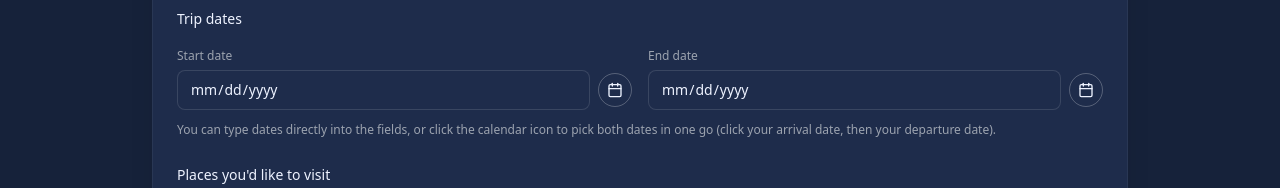
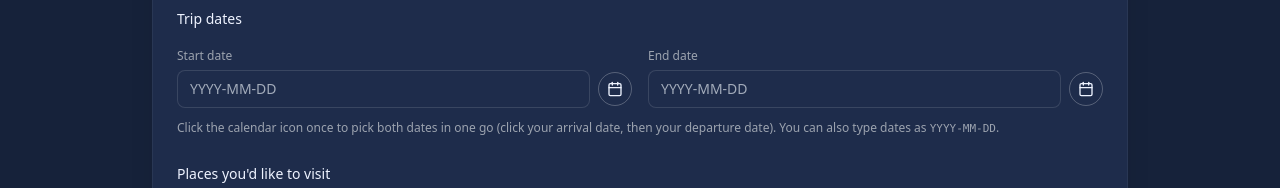
Before and after one commit to BrettWS2025/travelscout, a Next.js app: page /trip-planner in a window 1280 px wide. Shown: the part 371-559 px from the top of the page. Built offline with nearby package versions, Linux system fonts and the light colour scheme.

Commit message:
Update TripPlanner.tsx

```diff
--- a/components/TripPlanner.tsx
+++ b/components/TripPlanner.tsx
@@ -244,7 +244,7 @@ export default function TripPlanner() {
     }
   }
 
-  /** When the user types into the Start date field or uses the native picker. */
+  /** When the user types into the Start date field. */
   function handleStartDateChange(value: string) {
     setStartDate(value);
 
@@ -265,7 +265,7 @@ export default function TripPlanner() {
     }
   }
 
-  /** When the user types into the End date field or uses the native picker. */
+  /** When the user types into the End date field. */
   function handleEndDateChange(value: string) {
     setEndDate(value);
 
@@ -521,10 +521,11 @@ export default function TripPlanner() {
               <label className="text-xs text-gray-400">Start date</label>
               <div className="flex items-center gap-2">
                 <input
-                  type="date"
+                  type="text"
                   value={startDate}
                   onChange={(e) => handleStartDateChange(e.target.value)}
                   className="input-dark w-full text-sm"
+                  placeholder="YYYY-MM-DD"
                 />
                 <button
                   type="button"
@@ -542,14 +543,15 @@ export default function TripPlanner() {
               <label className="text-xs text-gray-400">End date</label>
               <div className="flex items-center gap-2">
                 <input
-                  type="date"
+                  type="text"
                   value={endDate}
                   onChange={(e) => handleEndDateChange(e.target.value)}
                   className="input-dark w-full text-sm"
+                  placeholder="YYYY-MM-DD"
                 />
                 <button
                   type="button"
-                  onClick={() => setShowCalendar(true)} // same calendar
+                  onClick={() => setShowCalendar(true)} // same shared calendar
                   className="inline-flex items-center justify-center rounded-full border border-white/25 p-2 hover:bg-white/10"
                   aria-label="Open calendar"
                 >
@@ -566,9 +568,9 @@ export default function TripPlanner() {
           </div>
 
           <p className="text-xs text-gray-400">
-            You can type dates directly into the fields, or click the calendar
-            icon to pick both dates in one go (click your arrival date, then
-            your departure date).
+            Click the calendar icon once to pick both dates in one go (click your
+            arrival date, then your departure date). You can also type dates as{" "}
+            <code className="font-mono text-[11px]">YYYY-MM-DD</code>.
           </p>
 
           {showCalendar && (
```
